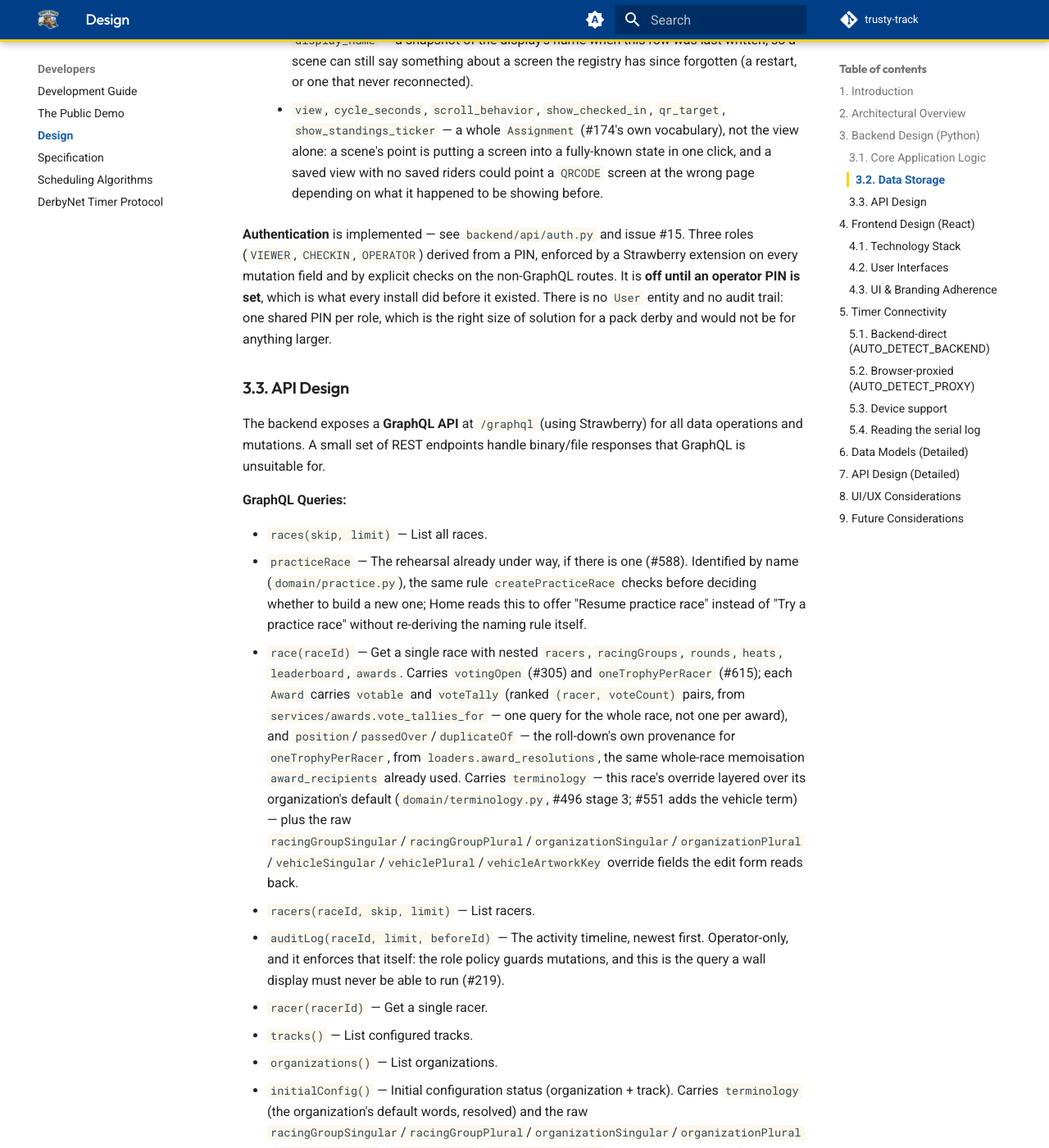
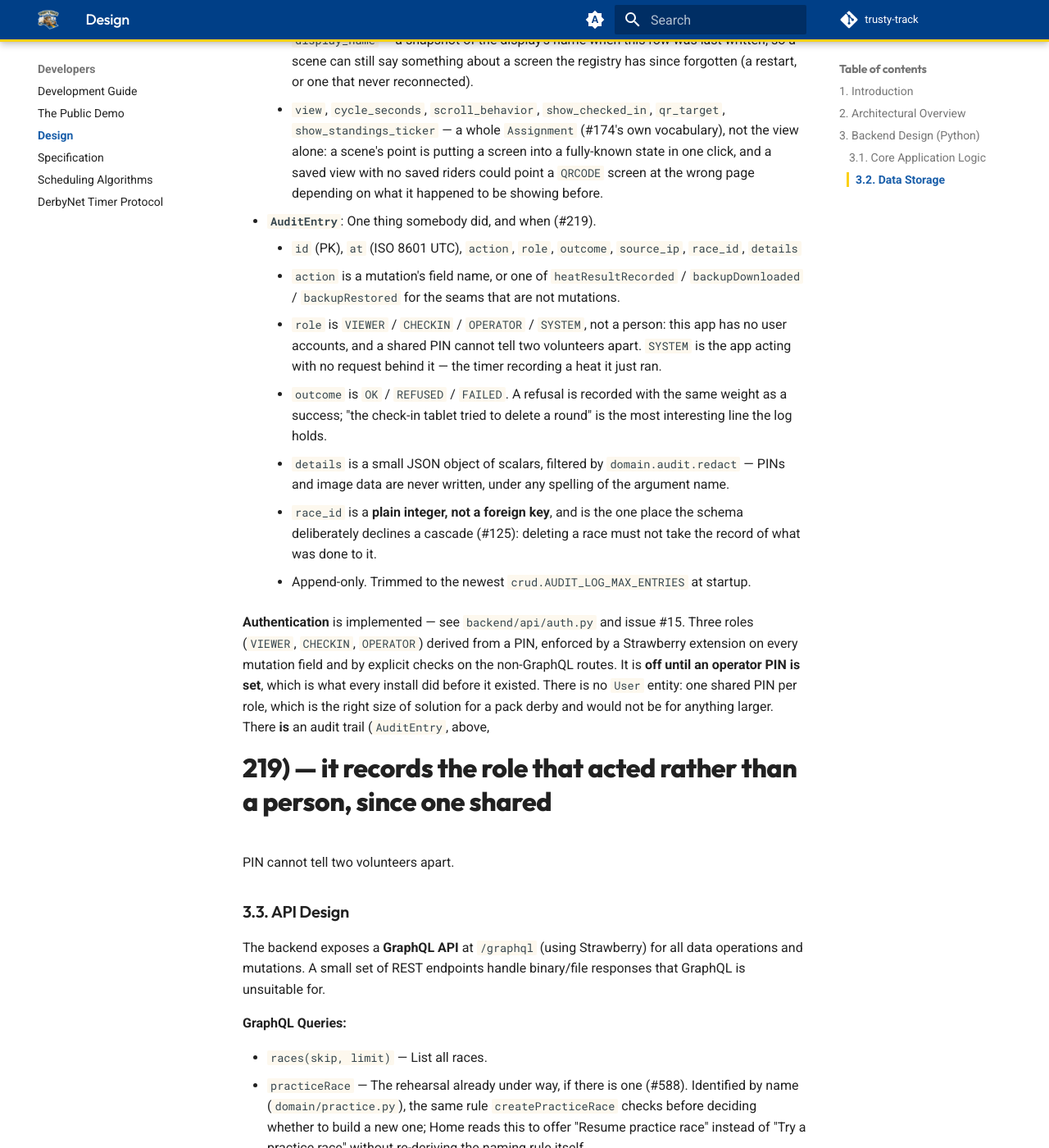
Before and after one commit to dknowles2/trusty-track, an MkDocs documentation site: the page built from docs/design.md, in a window 1280 px wide and 1400 px high, scrolled down 10670 px. Shown: the whole window at 82% size. Built offline with MkDocs 1.6.1 and Material for MkDocs 9.7.7, drawn with Linux system fonts in a browser that asks for light colours; comment, search, counter and statistics services are not loaded; some of the changed text lies outside the part shown.

Commit message:
Move AuditEntry into design.md §3.2, correct the "no audit trail" line, and scope the models check (#721)
`AuditEntry`'s bullet sat under §4.1 Technology Stack instead of §3.2 Data
Storage with every other model, and a sentence nearby still claimed there
was no audit trail — stale since #219. `test_the_design_document_names_every_model`
stayed green throughout because it searched the whole file for a backticked
model name rather than the §3.2 block, exactly the weakness #709 fixed for
the operation checks.

Move the bullet to §3.2, fix the sentence, and scope the model check the
same way #717 scoped the operation checks: `_documented_operations` becomes
the generic `_documented_names`, reused with a `**Key Entities:**` anchor.
`_listed_names` no longer stops at a blank line mid-list, since §3.2's
entities are separated by one in a couple of places where the operation
lists it was written for have none.

Co-authored-by: Claude Opus 5 <noreply@anthropic.com>

```diff
--- a/docs/design.md
+++ b/docs/design.md
@@ -171,14 +171,24 @@ A relational database (e.g., PostgreSQL or SQLite for simpler deployments) will
     -   `display_id` — **not** a foreign key: a `Display` is presence, held only in the in-memory registry, and there is no row here for it to reference.
     -   `display_name` — a snapshot of the display's name when this row was last written, so a scene can still say something about a screen the registry has since forgotten (a restart, or one that never reconnected).
     -   `view`, `cycle_seconds`, `scroll_behavior`, `show_checked_in`, `qr_target`, `show_standings_ticker` — a whole `Assignment` (#174's own vocabulary), not the view alone: a scene's point is putting a screen into a fully-known state in one click, and a saved view with no saved riders could point a `QRCODE` screen at the wrong page depending on what it happened to be showing before.
+-   **`AuditEntry`**: One thing somebody did, and when (#219).
+    -   `id` (PK), `at` (ISO 8601 UTC), `action`, `role`, `outcome`, `source_ip`, `race_id`, `details`
+    -   `action` is a mutation's field name, or one of `heatResultRecorded` / `backupDownloaded` / `backupRestored` for the seams that are not mutations.
+    -   `role` is `VIEWER` / `CHECKIN` / `OPERATOR` / `SYSTEM`, not a person: this app has no user accounts, and a shared PIN cannot tell two volunteers apart. `SYSTEM` is the app acting with no request behind it — the timer recording a heat it just ran.
+    -   `outcome` is `OK` / `REFUSED` / `FAILED`. A refusal is recorded with the same weight as a success; "the check-in tablet tried to delete a round" is the most interesting line the log holds.
+    -   `details` is a small JSON object of scalars, filtered by `domain.audit.redact` — PINs and image data are never written, under any spelling of the argument name.
+    -   `race_id` is a **plain integer, not a foreign key**, and is the one place the schema deliberately declines a cascade (#125): deleting a race must not take the record of what was done to it.
+    -   Append-only. Trimmed to the newest `crud.AUDIT_LOG_MAX_ENTRIES` at startup.
 
 **Authentication** is implemented — see `backend/api/auth.py` and issue #15.
 Three roles (`VIEWER`, `CHECKIN`, `OPERATOR`) derived from a PIN, enforced by a
 Strawberry extension on every mutation field and by explicit checks on the
 non-GraphQL routes. It is **off until an operator PIN is set**, which is what
-every install did before it existed. There is no `User` entity and no audit
-trail: one shared PIN per role, which is the right size of solution for a pack
-derby and would not be for anything larger.
+every install did before it existed. There is no `User` entity: one shared PIN
+per role, which is the right size of solution for a pack derby and would not
+be for anything larger. There **is** an audit trail (`AuditEntry`, above,
+#219) — it records the role that acted rather than a person, since one shared
+PIN cannot tell two volunteers apart.
 
 ### 3.3. API Design
 
```
Also changed, not shown: other parts of docs/design.md (+0 -8 lines), 1 other file.
